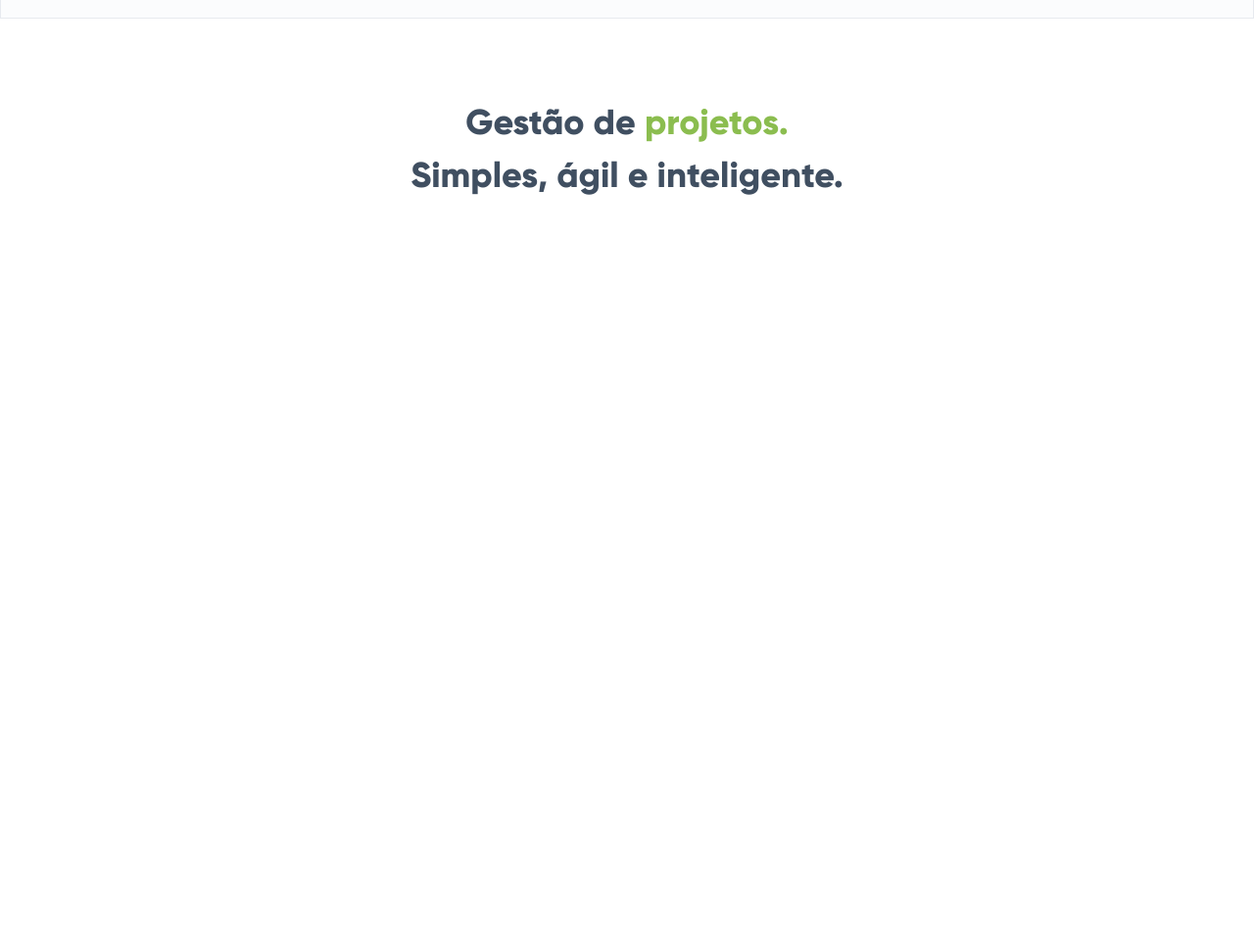
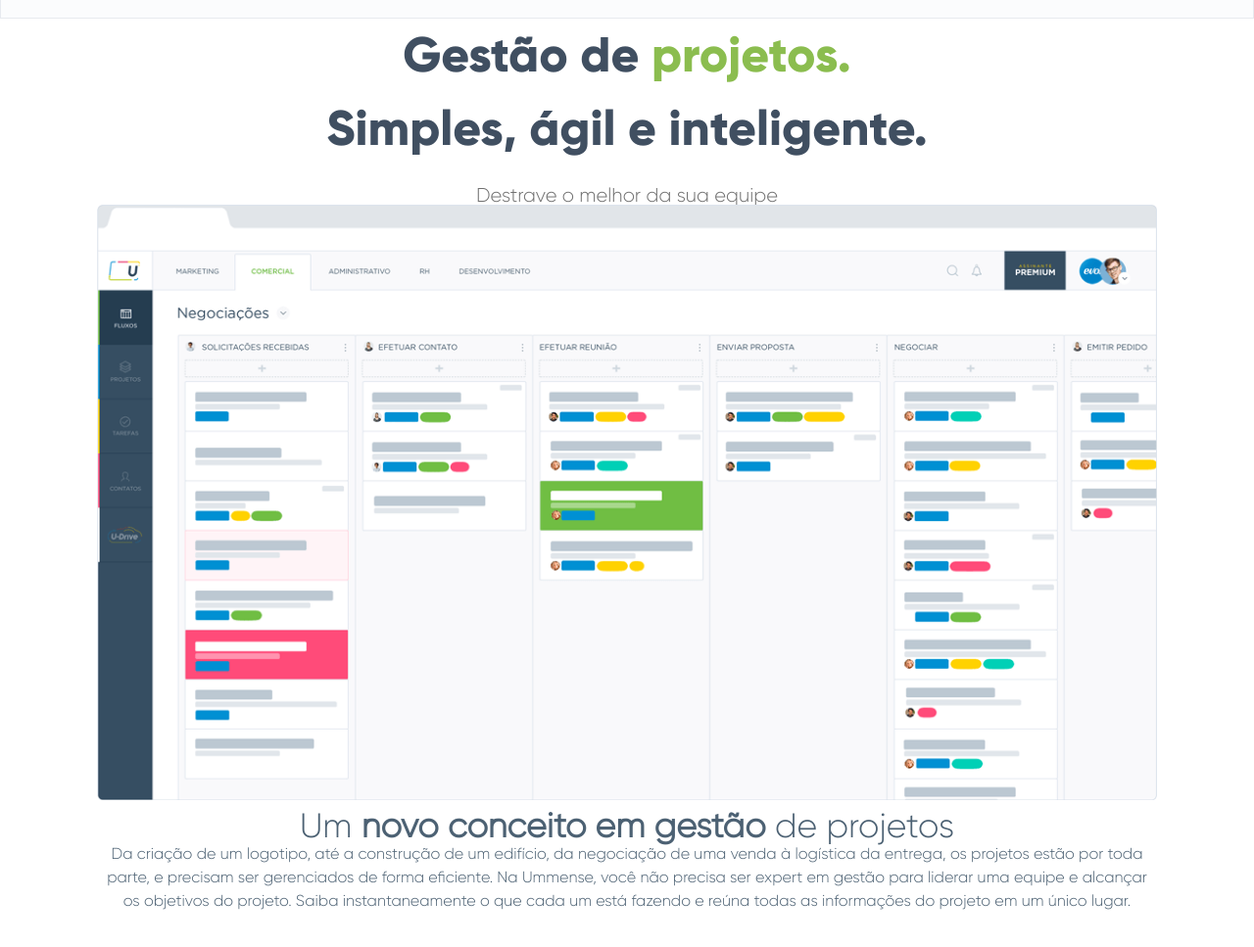
Before and after one commit to marcelocezario/ProjetoFrontEnd, a plain HTML site: page index.html in a window 1280 px wide. Shown: the part 111-1078 px from the top of the page at 98% size. Drawn offline with Linux system fonts and the light colour scheme.

Commit message:
Incluindo textos do corpo do site

```diff
--- a/index.html
+++ b/index.html
@@ -81,26 +81,82 @@
             height: 3235px;
         }
         .body-bloco-um{
-            position:absolute;
+
 
             text-align: center;
             top: 209px;
             left: 0px;
             max-width: 1920px;
-            height: 124px;
+            min-height: 124px;
             color: #404F61;
+        }
+
+        .body-bloco-dois {
+
+            top: 353px;
+            left: 0px;
+            max-width: 1920px;
+            height: 24px;
+            text-align: center;
+            font: Medium 20px/24px Gilroy ☞;
+            letter-spacing: 0;
+            color: #707070;
+            opacity: 1;
+        }
+
+        .body-bloco-tres {
+
+            top: 439px;
+            left: 0px;
+            max-width: 1112px;
+            max-height: 625px;
+            background: #FFFFFF 0% 0% no-repeat padding-box;
+            opacity: 1;
+
+            margin-left: auto;
+            margin-right: auto;
+        }
+
+        .body-bloco-quatro{
+            top: 1214px;
+            left: 0px;
+            max-width: 1920px;
+            height: 43px;
+            text-align: center;
+            letter-spacing: 0;
+            color: #4C6173;
+            opacity: 1;
+        }
+
+        .body-bloco-cinco {
+            max-width: 1104px;
+            height: 85px;
+            text-align: center;
+            letter-spacing: 0;
+            color: #4C6173;
+            opacity: 1;
         }
 
 
 
     /* Criando padrões dos tamanhos de fontes */
         .fonte-tamanho-16 {
-            font: Medium 16px/19px;
+            font-size: 16px;
         }
 
-        .fonte-tamanho-36 {
-            font-size: 36px;
+        .fonte-tamanho-20 {
+            font-size: 20px;
         }
+
+        .fonte-tamanho-35 {
+            font-size: 35px;
+        }
+
+        .fonte-tamanho-50 {
+            font-size: 50px;
+        }
+
+
 
 
     </style>
@@ -149,13 +205,26 @@
 </div>
 </nav>
 
-<div class="container body-bloco-um fonte-gilroy-bold fonte-tamanho-36">
+<div class="container body-bloco-um fonte-gilroy-bold fonte-tamanho-50">
 
-    Gestão de <font color="#8BBD4F">projetos.</font>
-    <br>
-    Simples, ágil e inteligente.
+    <p>Gestão de <font color="#8BBD4F">projetos.</font><br>
+    Simples, ágil e inteligente.</p>
+</div>
 
+<div class="container body-bloco-dois fonte-gilroy fonte-tamanho-20">
+    Destrave o melhor da sua equipe
+</div>
 
+<div class="container body-bloco-tres">
+    <img src="img/gestao-de-projetos.png" class="img-fluid rounded mx-auto d-block" alt="gestão de projetos">
+</div>
+
+<div class="container body-bloco-quatro fonte-gilroy fonte-tamanho-35">
+    <p>Um <b>novo conceito em gestão</b> de projetos</p>
+</div>
+
+<div class="container body-bloco-cinco fonte-gilroy fonte-tamanho-16">
+    <p>Da criação de um logotipo, até a construção de um edifício, da negociação de uma venda à logística da entrega, os projetos estão por toda parte, e precisam ser gerenciados de forma eficiente. Na Ummense, você não precisa ser expert em gestão para liderar uma equipe e alcançar os objetivos do projeto. Saiba instantaneamente o que cada um está fazendo e reúna todas as informações do projeto em um único lugar.</p>
 </div>
 
 </body>
```
Also changed, not shown: img/gestao-de-projetos.png (added), img/gestao-de-projetos@2x.png (added).
